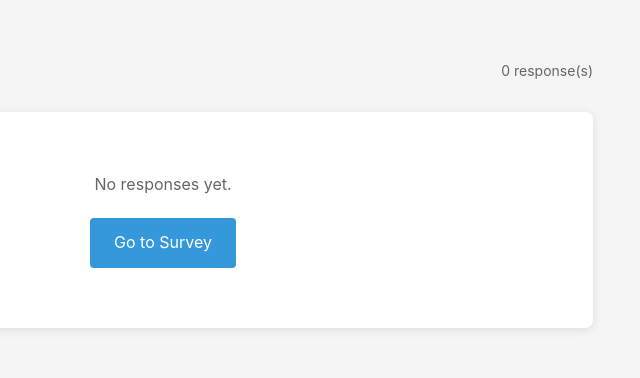
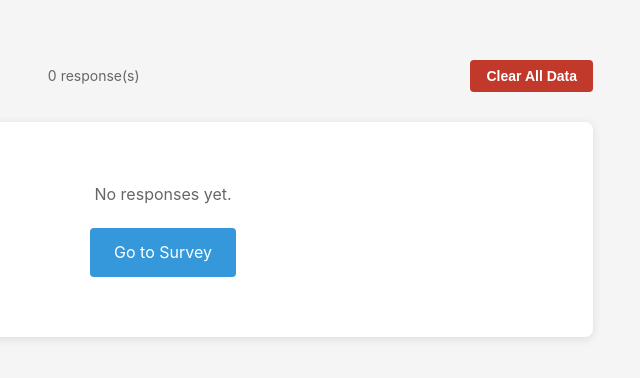
Before and after one commit to seanerama/llm-survey-app, a Flask app: template templates/admin.html in a window 1280 px wide. Shown: the top 378 px of the page, without its empty margins (477-1117 px from the left). Run offline with Flask 2, Linux system fonts and the light colour scheme; the template is opened without the code that fills it, so the values that code supplies are empty; some libraries are stand-ins or nearby versions.

Commit message:
Add password protection and clear-all to admin panel
- Add HTTP Basic Auth to all /admin routes
- New ADMIN_PASSWORD environment variable (default: changeme)
- Add /admin/clear-all endpoint to delete all data
- Add "Clear All Data" button with confirmation dialog
- Style danger button for visibility

Co-Authored-By: Claude Opus 4.5 <noreply@anthropic.com>

```diff
--- a/app.py
+++ b/app.py
@@ -1,4 +1,5 @@
-from flask import Flask, render_template, request, redirect, url_for, jsonify
+from flask import Flask, render_template, request, redirect, url_for, jsonify, Response
+from functools import wraps
 import json
 import os
 import uuid
@@ -30,6 +31,28 @@ DATABASE_URL = os.environ.get('DATABASE_URL')
 GEMINI_API_KEY = os.environ.get('GEMINI_API_KEY')
 RESEND_API_KEY = os.environ.get('RESEND_API_KEY')
 APP_URL = os.environ.get('APP_URL', 'https://llm-survey-app.onrender.com')
+ADMIN_PASSWORD = os.environ.get('ADMIN_PASSWORD', 'changeme')  # Set this in production!
+
+
+def check_admin_auth(username, password):
+    """Check if username/password is valid for admin access."""
+    return username == 'admin' and password == ADMIN_PASSWORD
+
+
+def require_admin(f):
+    """Decorator to require admin authentication."""
+    @wraps(f)
+    def decorated(*args, **kwargs):
+        auth = request.authorization
+        if not auth or not check_admin_auth(auth.username, auth.password):
+            return Response(
+                'Admin access required. Please log in.',
+                401,
+                {'WWW-Authenticate': 'Basic realm="Admin Area"'}
+            )
+        return f(*args, **kwargs)
+    return decorated
+
 
 # Initialize Resend
 if RESEND_API_KEY:
@@ -981,6 +1004,7 @@ def view_avatar(avatar_id):
 
 
 @app.route('/admin')
+@require_admin
 def admin():
     conn = get_db()
     cur = conn.cursor()
@@ -1052,6 +1076,7 @@ def admin():
 
 
 @app.route('/admin/delete/<int:response_id>', methods=['POST'])
+@require_admin
 def delete_response(response_id):
     conn = get_db()
     cur = conn.cursor()
@@ -1065,6 +1090,7 @@ def delete_response(response_id):
 
 
 @app.route('/admin/delete-avatar/<uuid:avatar_id>', methods=['POST'])
+@require_admin
 def delete_avatar(avatar_id):
     """Delete a failed avatar so user can retry."""
     conn = get_db()
@@ -1077,11 +1103,28 @@ def delete_avatar(avatar_id):
 
 
 @app.route('/admin/clear-failed-avatars', methods=['POST'])
+@require_admin
 def clear_failed_avatars():
     """Delete all failed avatars."""
     conn = get_db()
     cur = conn.cursor()
     cur.execute("DELETE FROM avatars WHERE status = 'failed'")
+    conn.commit()
+    cur.close()
+    conn.close()
+    return redirect(url_for('admin'))
+
+
+@app.route('/admin/clear-all', methods=['POST'])
+@require_admin
+def clear_all_data():
+    """Delete all responses, avatars, and vibe plans. Use for testing cleanup."""
+    conn = get_db()
+    cur = conn.cursor()
+    # Delete in order to respect foreign keys
+    cur.execute('DELETE FROM vibe_plans')
+    cur.execute('DELETE FROM avatars')
+    cur.execute('DELETE FROM responses')
     conn.commit()
     cur.close()
     conn.close()
--- a/static/style.css
+++ b/static/style.css
@@ -396,6 +396,17 @@ h1 {
 
 .delete-btn:hover {
     background: #c0392b;
+}
+
+.danger-btn {
+    background: #c0392b;
+    padding: 8px 16px;
+    font-size: 14px;
+    font-weight: bold;
+}
+
+.danger-btn:hover {
+    background: #a93226;
 }
 
 .response-data {
--- a/templates/admin.html
+++ b/templates/admin.html
@@ -13,6 +13,9 @@
         <div class="admin-header">
             <h1>{{ config.title }}</h1>
             <p class="response-count">{{ responses|length }} response(s)</p>
+            <form action="{{ url_for('clear_all_data') }}" method="POST" style="display: inline; margin-left: 1rem;">
+                <button type="submit" class="delete-btn danger-btn" onclick="return confirm('⚠️ This will DELETE ALL responses, avatars, and vibe plans. This cannot be undone. Are you sure?')">Clear All Data</button>
+            </form>
         </div>
 
         {% if responses %}
```
